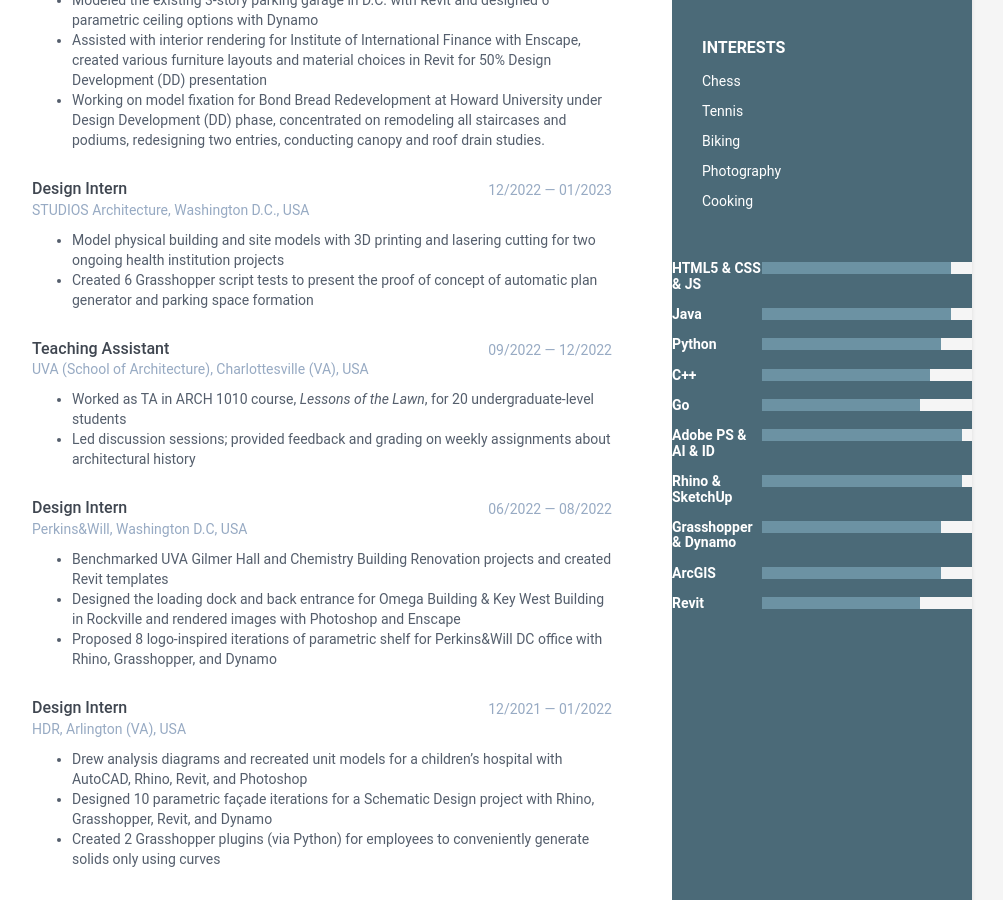
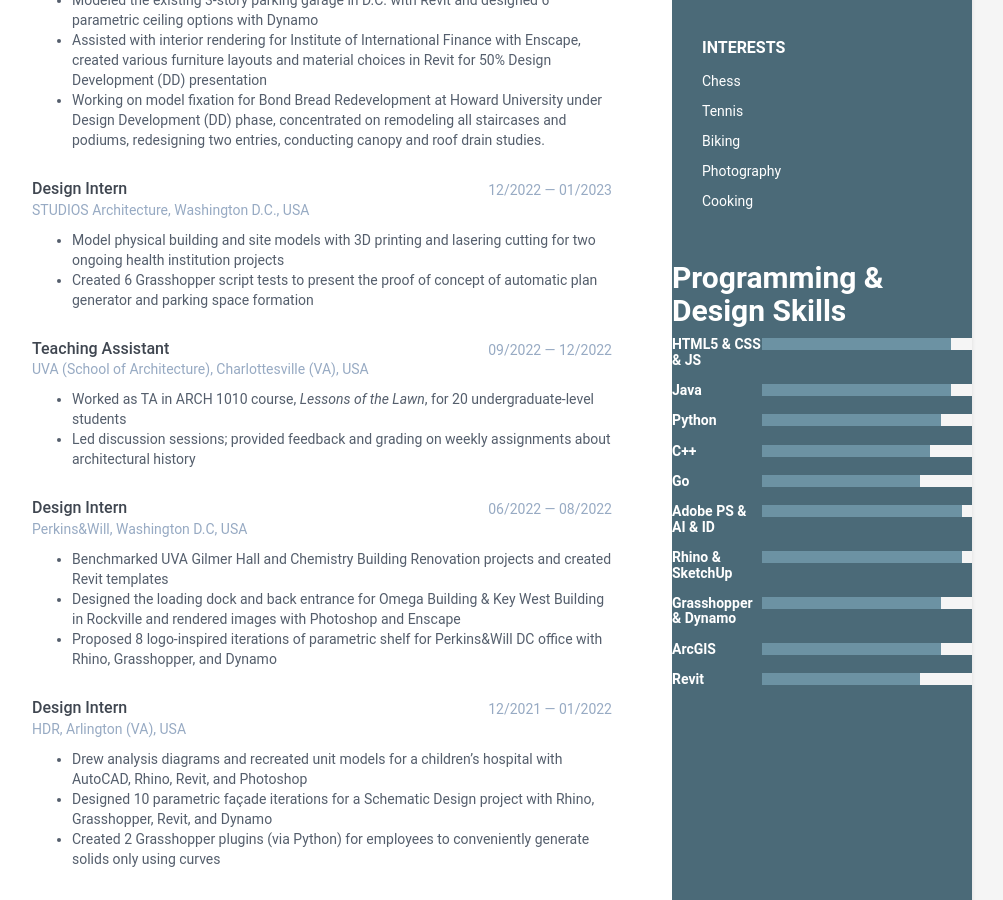
Before and after one commit to FangFrankSun/My_Resume, a Jekyll site: the page built from index.html, in a window 1280 px wide and 900 px high, scrolled down 751 px. Shown: the whole window, without its empty margins (168-1171 px from the left). Built offline with Jekyll 4.4.1, drawn with Linux system fonts in a browser that asks for light colours; some of the changed text lies outside the part shown.

Commit message:
Update skills.html

```diff
--- a/_includes/skills.html
+++ b/_includes/skills.html
@@ -6,8 +6,8 @@
     <!-- <span class="fa-stack fa-xs">
       <i class="fas fa-circle fa-stack-2x"></i>
       <i class="fas fa-wrench fa-stack-1x fa-inverse"></i>
-    </span>
-    {{ skills.title }} -->
+    </span> -->
+    {{ skills.title }}
   </h2>
 
   <div class="skillset">
```
